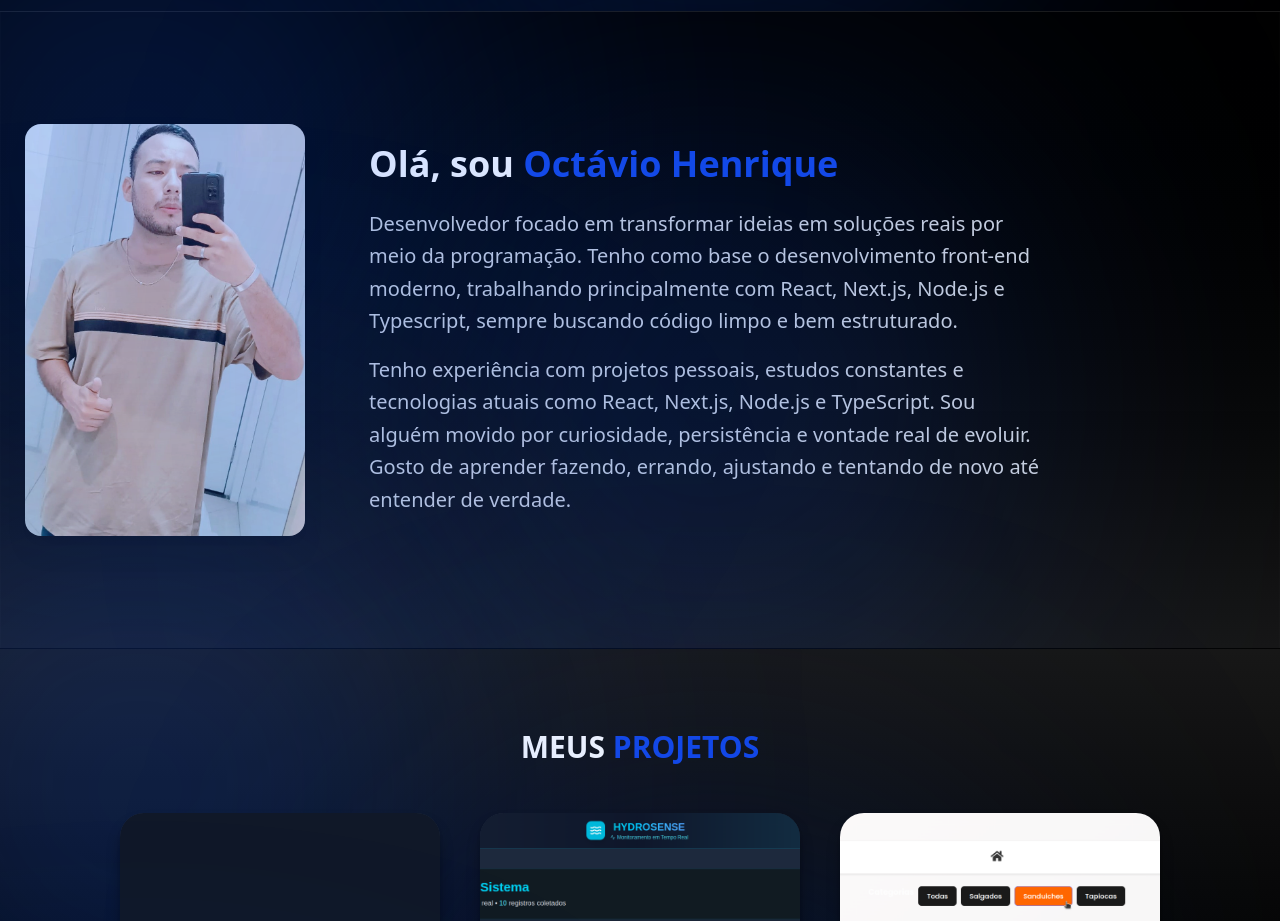
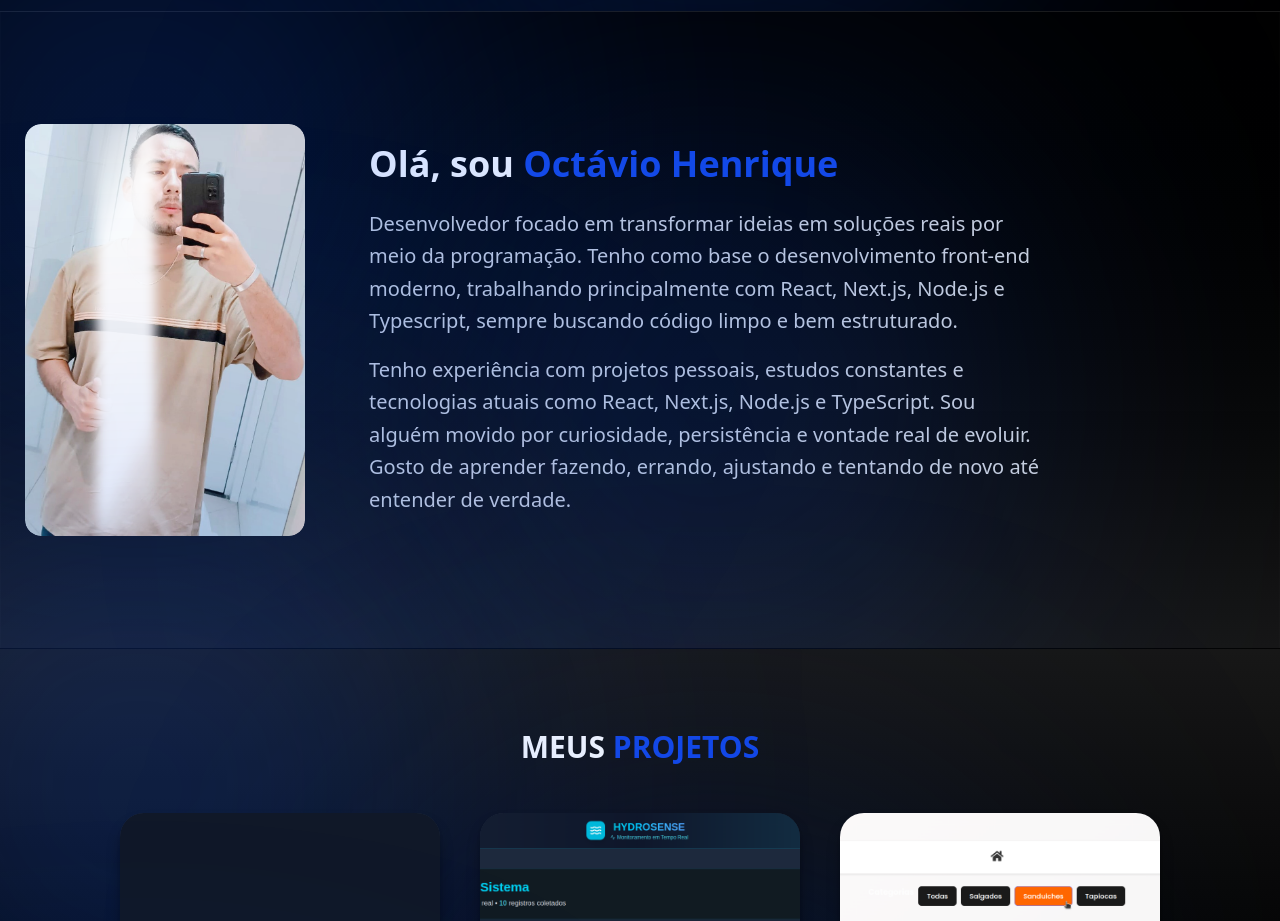
Before and after one commit to HENRYEZ97/Primeiro-projeto-meu-portf-lio, a Next.js app in the folder portfolio-octavio/: page / in a window 1280 px wide. Shown: the part 1040-1961 px from the top of the page. Built offline with nearby package versions, Linux system fonts and the light colour scheme.

Commit message:
💄Efeito criado na foto de SectionSobre.tsx.

```diff
--- a/portfolio-octavio/app/componentes/SectionSobre.tsx
+++ b/portfolio-octavio/app/componentes/SectionSobre.tsx
@@ -6,12 +6,16 @@ export default function SectionSobre() {
     <section id="sobre" className="py-28 px-6 bg-gradient-to-b from-black/90 to-neutral-900 backdrop-blur-xl bg-white/5 border border-white/1 p-10">
            <BackgroundGlow variant="blue" />
           <div className="max-w-7xl mx-auto flex flex-col md:flex-row items-center gap-16">
+            <div className="relative rounded-2xl overflow-hidden">
             <Image
               src="/imagens/henrique.png.jpg"
               alt="Octávio Henrique"
               width={280}
               height={280}
-          className="rounded-2xl shadow-xl"/>
+              className="rounded-2xl shadow-xl relative z-10 object-cover"/>
+              <div className="scanner-strong z-20" />
+            </div>
+
             <div className="text-white max-w-2xl">
                 <h2 className="text-4xl font-bold mb-6">
                     Olá, sou <span className="text-blue-700">Octávio Henrique</span>
--- a/portfolio-octavio/app/globals.css
+++ b/portfolio-octavio/app/globals.css
@@ -32,3 +32,37 @@
     cyberGlow 3.5s ease-in-out infinite,
     cyberFlicker 8s infinite;
 }
+
+@keyframes scan-full {
+  0% {
+    left: -60px;
+  }
+  100% {
+    left: 100%;
+  }
+}
+
+.scanner-strong {
+  position: absolute;
+  top: 0;
+  left: -60px;
+
+  width: 60px;
+  height: 100%;
+
+  background: linear-gradient(
+    120deg,
+    transparent,
+    rgb(255, 255, 255),
+    rgb(255, 255, 255),
+    rgb(255, 255, 255),
+    transparent
+  );
+
+  mix-blend-mode: screen;
+  filter: blur(6px);
+  opacity: 0.95;
+
+  animation: scan-full 2.6s linear infinite;
+  pointer-events: none;
+}
```
Lines whose indentation alone changed are shown as unchanged.
